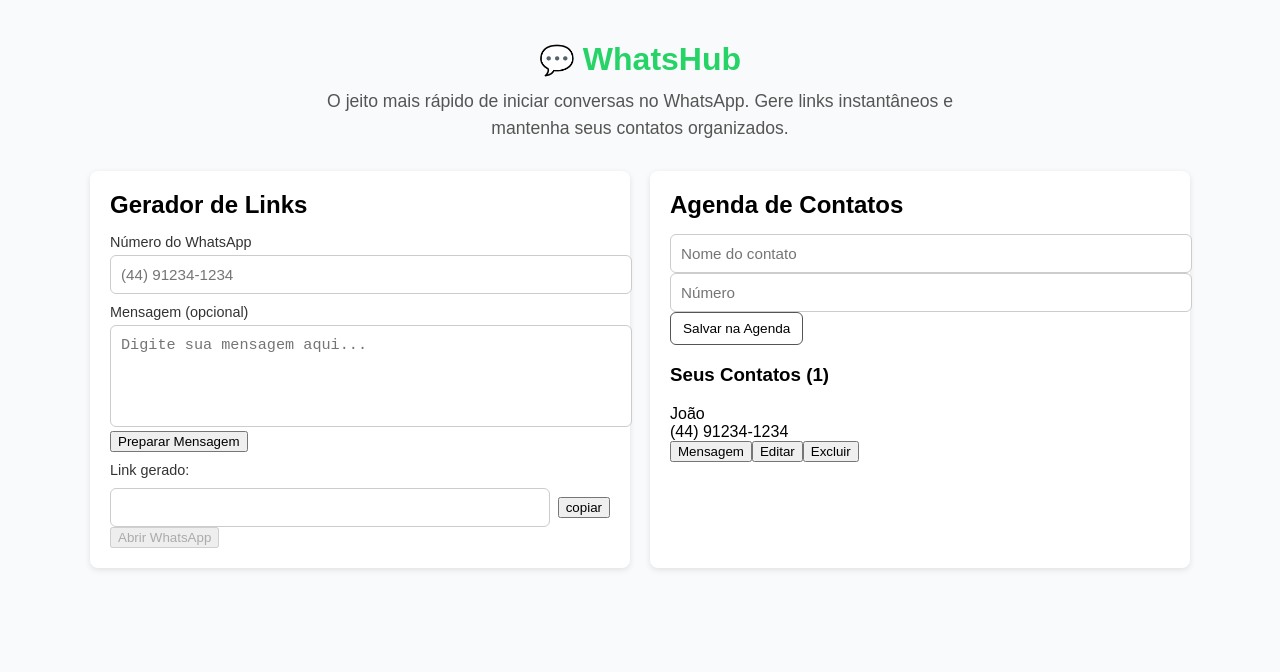
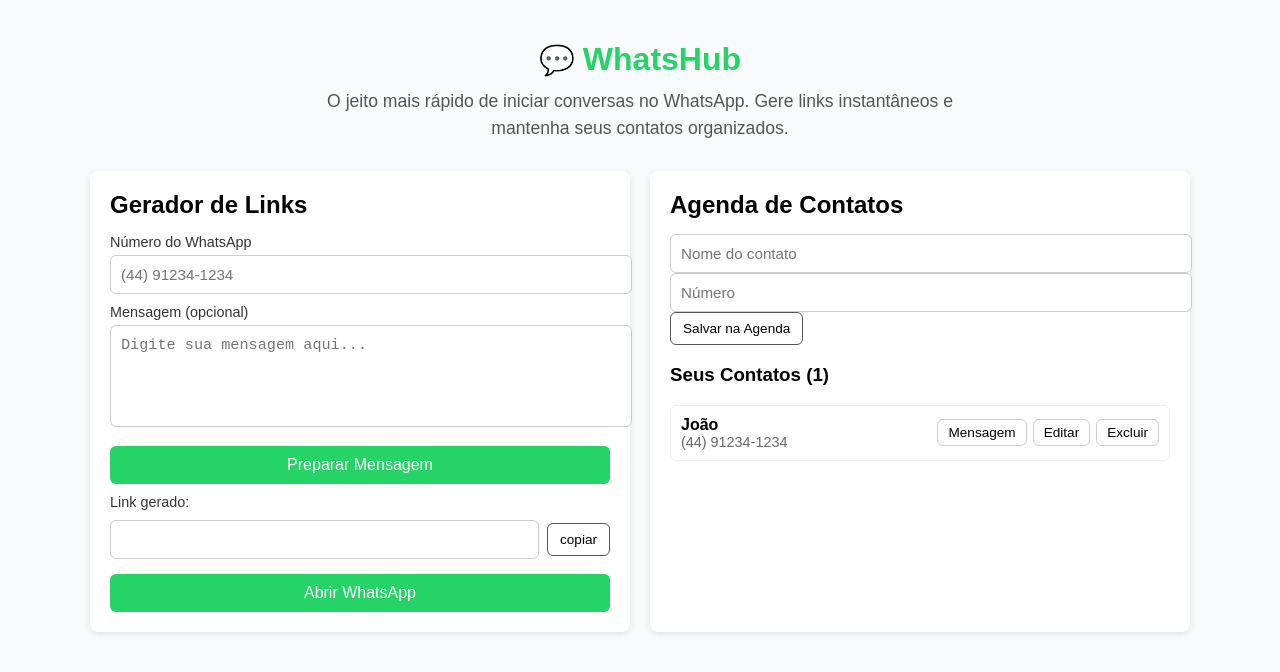
Before and after one commit to emanubrito/projeto-dw2_3bim, a React (Vite) app in the folder projeto/: page / in a window 1280 px wide. Shown: the top 672 px of the page. Built offline with nearby package versions, Linux system fonts and the light colour scheme.

Commit message:
26/09
Implementação de máscara de telefone no LinkGenerator e AgendaContatos

```diff
--- a/projeto/package.json
+++ b/projeto/package.json
@@ -11,7 +11,8 @@
   },
   "dependencies": {
     "react": "^19.1.1",
-    "react-dom": "^19.1.1"
+    "react-dom": "^19.1.1",
+    "react-input-mask": "^2.0.4"
   },
   "devDependencies": {
     "@eslint/js": "^9.35.0",
--- a/projeto/src/App.css
+++ b/projeto/src/App.css
@@ -102,3 +102,60 @@
   margin: 0 auto;
   line-height: 1.5;
 }
+
+
+
+.contacts {
+  margin-top: 15px;
+}
+
+.contact-item {
+  display: flex;
+  justify-content: space-between;
+  align-items: center;
+  border: 1px solid #eee;
+  border-radius: 6px;
+  padding: 10px;
+  margin-bottom: 10px;
+}
+
+.contato-nome {
+  font-weight: 600;
+}
+
+.contato-numero {
+  font-size: 0.9rem;
+  color: #666;
+}
+
+.contact-actions button {
+  margin-left: 6px;
+  padding: 5px 10px;
+  font-size: 0.85rem;
+  border: 1px solid #ccc;
+  border-radius: 6px;
+  cursor: pointer;
+  background: #fff;
+}
+
+.contact-actions button:hover {
+  background: #f0f0f0;
+}
+button {
+  border: none;
+  border-radius: 6px;
+  padding: 10px 15px;
+  font-size: 1rem;
+  cursor: pointer;
+}
+
+.btn-green {
+  background: #25d366;
+  color: white;
+  width: 100%;
+  margin-top: 15px;
+}
+
+.btn-green:hover {
+  background: #1ebe57;
+}
--- a/projeto/src/components/ContactForm.jsx
+++ b/projeto/src/components/ContactForm.jsx
@@ -6,6 +6,27 @@
   const [contatos, setContatos] = useState([
     { id: 1, nome: "João", telefone: "(44) 91234-1234" },
   ]);
+
+  // mascara de número
+  const handleNumeroChange = (e) => {
+    let raw = e.target.value.replace(/\D/g, "");
+
+    let formatted = "";
+
+    if (raw.length > 0) {
+      if (raw.length <= 2) {
+        formatted = `(${raw}`;
+      } else if (raw.length <= 6) {
+        formatted = `(${raw.slice(0, 2)}) ${raw.slice(2)}`;
+      } else if (raw.length <= 10) {
+        formatted = `(${raw.slice(0, 2)}) ${raw.slice(2, 6)}-${raw.slice(6)}`;
+      } else {
+        formatted = `(${raw.slice(0, 2)}) ${raw.slice(2, 7)}-${raw.slice(7, 11)}`;
+      }
+    }
+
+    setNumero(formatted);
+  };
 
   const adicionarContato = () => {
     if (!nome || !numero) return;
@@ -40,7 +61,7 @@
           type="text"
           placeholder="Número"
           value={numero}
-          onChange={(e) => setNumero(e.target.value)}
+          onChange={handleNumeroChange}
         />
       </div>
 
@@ -49,14 +70,14 @@
       </button>
 
       <h3>Seus Contatos ({contatos.length})</h3>
-      <div >
+      <div className="contacts">
         {contatos.map((contato) => (
-          <div key={contato.id}>
+          <div key={contato.id} className="contact-item">
             <div>
-              <div >{contato.nome}</div>
-              <div >{contato.telefone}</div>
+              <div className="contato-nome">{contato.nome}</div>
+              <div className="contato-numero">{contato.telefone}</div>
             </div>
-            <div >
+            <div className="contact-actions">
               <button>Mensagem</button>
               <button>Editar</button>
               <button onClick={() => removerContato(contato.id)}>Excluir</button>
--- a/projeto/src/components/LinkGenerator.jsx
+++ b/projeto/src/components/LinkGenerator.jsx
@@ -5,10 +5,33 @@
   const [mensagem, setMensagem] = useState("");
   const [link, setLink] = useState("");
 
+  // mascara que formata o número enquanto o usuário digita
+  const handleTelefoneChange = (e) => {
+    let raw = e.target.value.replace(/\D/g, "");
+    raw = raw.slice(0, 11);
+
+    let formatted = "";
+
+    if (raw.length > 0) {
+      if (raw.length <= 2) {
+        formatted = `(${raw}`;
+      } else if (raw.length <= 6) {
+        formatted = `(${raw.slice(0, 2)}) ${raw.slice(2)}`;
+      } else if (raw.length <= 10) {
+        formatted = `(${raw.slice(0, 2)}) ${raw.slice(2, 6)}-${raw.slice(6)}`;
+      } else {
+        formatted = `(${raw.slice(0, 2)}) ${raw.slice(2, 7)}-${raw.slice(7, 11)}`;
+      }
+    }
+
+    setTelefone(formatted);
+  };
+
+
   const gerarLink = () => {
     if (!telefone) return;
 
-    // ----- Só aceita dígito -----
+    // remove tudo que não for dígito para gerar o link
     const numeroLimpo = telefone.replace(/\D/g, "");
     const numeroCompleto = numeroLimpo.startsWith("55")
       ? numeroLimpo
@@ -19,6 +42,7 @@
   };
 
   const copiarLink = () => {
+    if (!link) return;
     navigator.clipboard.writeText(link);
   };
 
@@ -36,7 +60,7 @@
       <input
         type="text"
         value={telefone}
-        onChange={(e) => setTelefone(e.target.value)}
+        onChange={handleTelefoneChange}
         placeholder="(44) 91234-1234"
       />
 
@@ -47,22 +71,19 @@
         placeholder="Digite sua mensagem aqui..."
       ></textarea>
 
-      <button onClick={gerarLink}>
+      <button className="btn-green" onClick={gerarLink}>
         Preparar Mensagem
       </button>
 
       <label>Link gerado:</label>
       <div className="link-box">
         <input type="text" readOnly value={link} />
-        <button onClick={copiarLink}>
+        <button className="btn-small" onClick={copiarLink}>
           copiar
         </button>
       </div>
 
-      <button
-        onClick={abrirWhatsApp}
-        disabled={!link}
-      >
+      <button className="btn-green" onClick={abrirWhatsApp} disabled={!link}>
         Abrir WhatsApp
       </button>
     </section>
```
Also changed, not shown: 1 other file (tests, documents, lock files or other folders).
